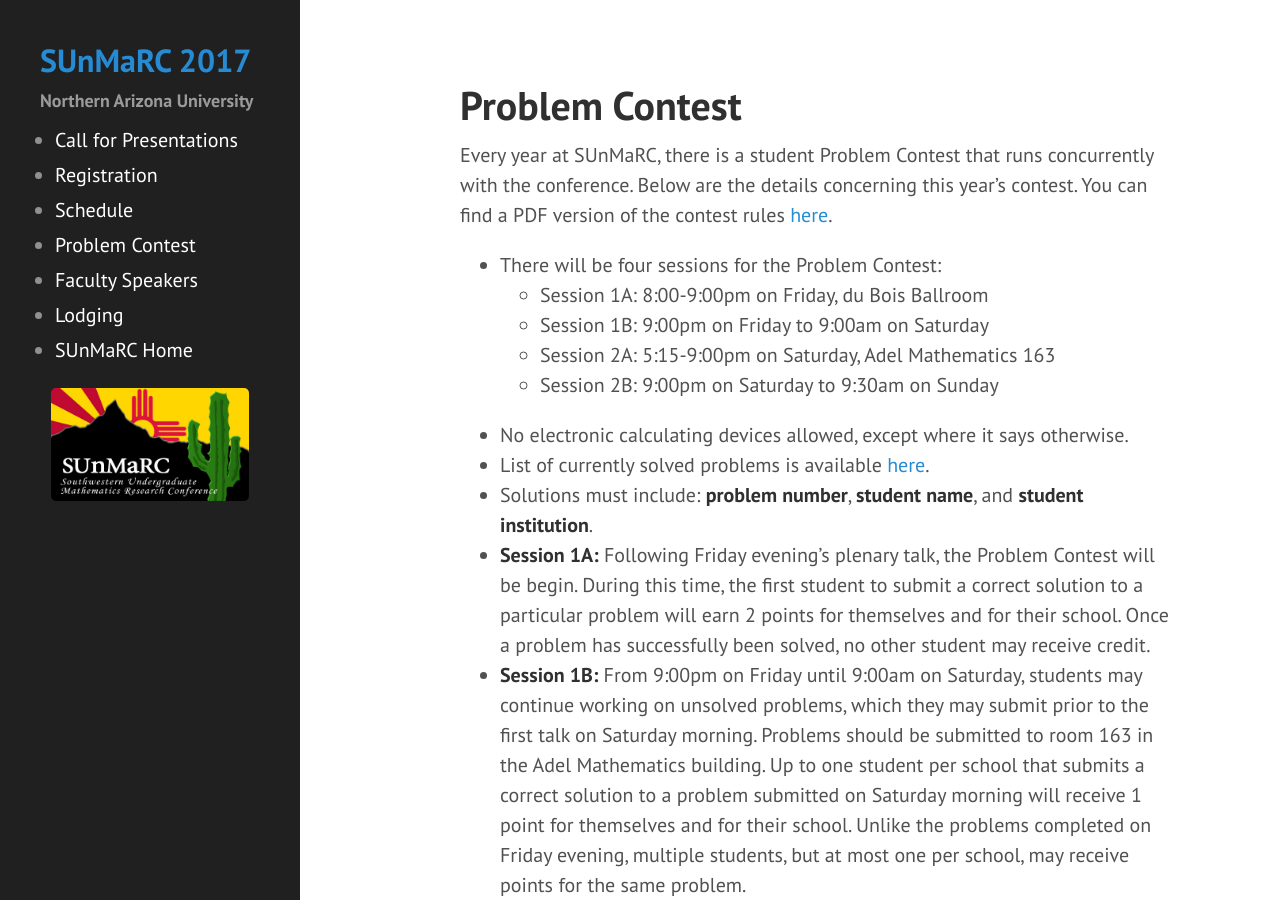
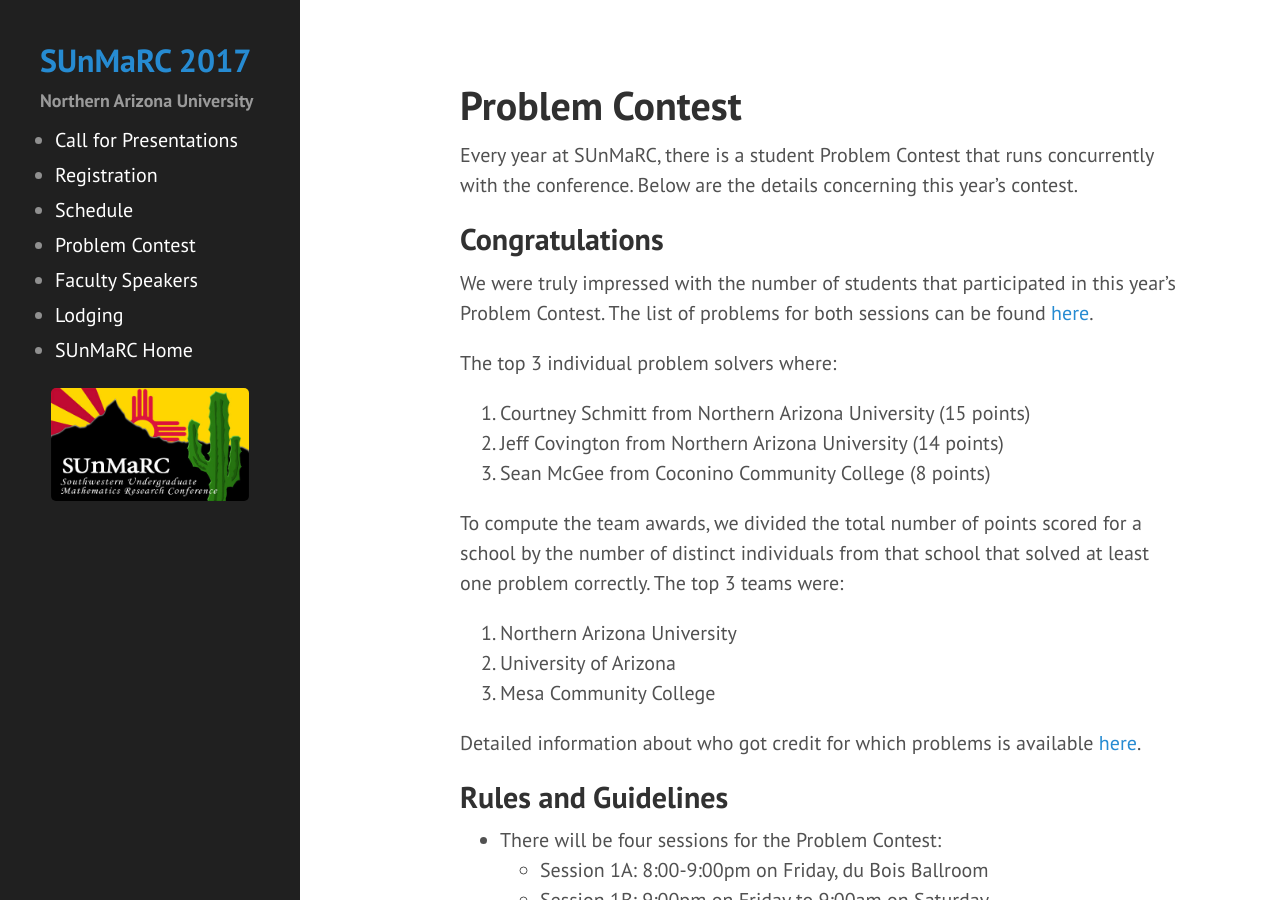
Before and after one commit to NAUMathStat/sunmarc2017, a Jekyll site: the page built from contest.md, in a window 1280 px wide and 900 px high. Built offline with Jekyll 4.4.1, drawn with Linux system fonts in a browser that asks for light colours; some of the changed text lies outside the part shown.

Commit message:
Updates to problem contest

```diff
--- a/contest.md
+++ b/contest.md
@@ -3,7 +3,28 @@ layout: page
 title: Problem Contest
 ---
 
-Every year at SUnMaRC, there is a student Problem Contest that runs concurrently with the conference. Below are the details concerning this year's contest. You can find a PDF version of the contest rules [here](https://naumathstat.github.io/sunmarc2017/contest.pdf).
+Every year at SUnMaRC, there is a student Problem Contest that runs concurrently with the conference. Below are the details concerning this year's contest.
+
+## Congratulations ##
+
+We were truly impressed with the number of students that participated in this year's Problem Contest.  The list of problems for both sessions can be found [here](https://naumathstat.github.io/sunmarc2017/SUnMaRCProblems2017.pdf).
+
+The top 3 individual problem solvers where:
+
+1. Courtney Schmitt from Northern Arizona University (15 points)
+2. Jeff Covington from Northern Arizona University (14 points)
+3. Sean McGee from Coconino Community College (8 points)
+
+To compute the team awards, we divided the total number of points scored for a school by the number of distinct individuals from that school that solved at least one problem correctly.  The top 3 teams were:
+
+1. Northern Arizona University
+2. University of Arizona
+3. Mesa Community College
+
+Detailed information about who got credit for which problems is available [here](https://docs.google.com/spreadsheets/d/1fsqYW0VNlT0kcSp1hn7f0bcE8yfN9b_bJIch_PNWRII/edit?usp=sharing).
+
+
+## Rules and Guidelines ##
 
 - There will be four sessions for the Problem Contest:
     - Session 1A: 8:00-9:00pm on Friday, du Bois Ballroom
@@ -21,3 +42,5 @@ Every year at SUnMaRC, there is a student Problem Contest that runs concurrently
 - The school that earns the most points will win the highly coveted SUnMaRC Problem Contest trophy. NAU won the team award last year.
 - The top 3 individual scores will receive a prize.
 - The team and individual awards will be announced on Sunday at 10:45am in the lobby of Adel Mathematics.
+
+You can find a PDF version of the contest rules [here](https://naumathstat.github.io/sunmarc2017/contest.pdf).
```
Also changed, not shown: schedule.md (+1 -1 lines), 1 other file.
